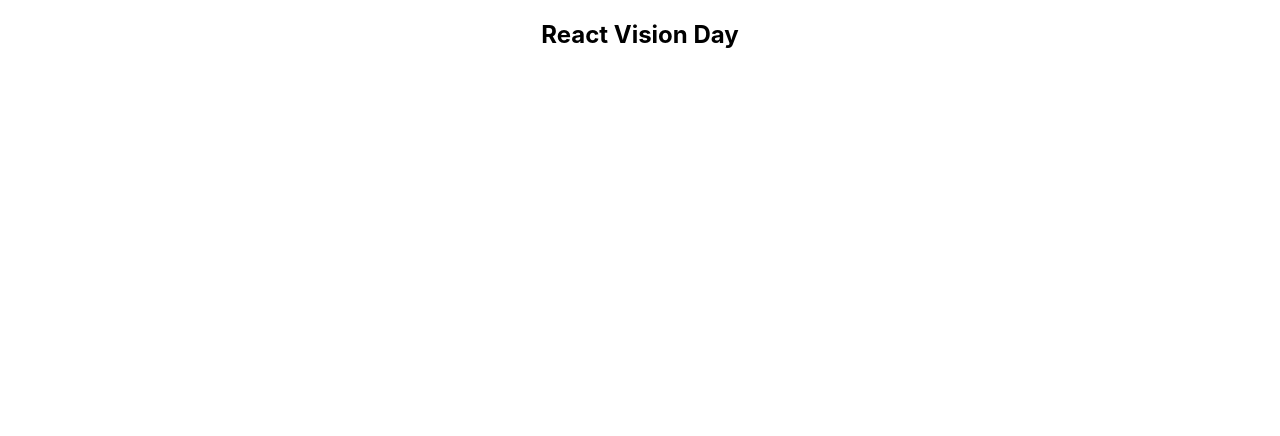
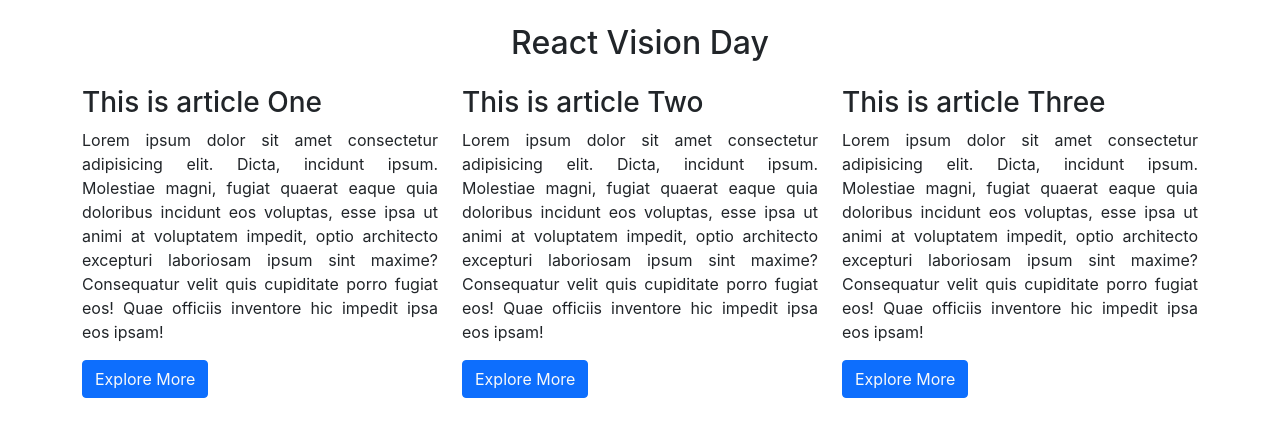
Before and after one commit to EmtiazHossainE2/milestone-8-react, a React (Create React App) app in the folder react-vision/: page / in a window 1280 px wide. Shown: the top 436 px of the page. Built offline with nearby package versions, Linux system fonts and the light colour scheme.

Commit message:
small blog create

```diff
--- a/react-vision/public/index.html
+++ b/react-vision/public/index.html
@@ -1,14 +1,12 @@
 <!DOCTYPE html>
 <html lang="en">
+
 <head>
   <meta charset="utf-8" />
   <link rel="icon" href="%PUBLIC_URL%/favicon.ico" />
   <meta name="viewport" content="width=device-width, initial-scale=1" />
   <meta name="theme-color" content="#000000" />
-    <meta
-      name="description"
-      content="Web site created using create-react-app"
-    />
+  <meta name="description" content="Web site created using create-react-app" />
   <link rel="apple-touch-icon" href="%PUBLIC_URL%/logo192.png" />
   <!--
       manifest.json provides metadata used when your web app is installed on a
@@ -24,8 +22,11 @@
       work correctly both with client-side routing and a non-root public URL.
       Learn how to configure a non-root public URL by running `npm run build`.
     -->
-    <title>React App</title>
+  <link href="https://cdn.jsdelivr.net/npm/bootstrap@5.0.2/dist/css/bootstrap.min.css" rel="stylesheet"
+    integrity="sha384-EVSTQN3/azprG1Anm3QDgpJLIm9Nao0Yz1ztcQTwFspd3yD65VohhpuuCOmLASjC" crossorigin="anonymous">
+  <title>React Vision</title>
 </head>
+
 <body>
   <noscript>You need to enable JavaScript to run this app.</noscript>
   <div id="root"></div>
@@ -40,4 +41,5 @@
       To create a production bundle, use `npm run build` or `yarn build`.
     -->
 </body>
+
 </html>
--- a/react-vision/src/App.js
+++ b/react-vision/src/App.js
@@ -1,14 +1,25 @@
 import React from 'react';
 import './App.css'
+import Article from './components/Article/Article';
+
+/*
+    ১. তুমি create react app দিয়ে রিএক্ট এর প্রজেক্ট বানাতে পারো কিনা
+    ২. JSX দিয়ে একটা div এর মধ্যে article ট্যাগ দিয়ে একটা ছোট ব্লগ টাইপের কিছু লিখতে পারো কিনা
+    ৩. তুমি css ক্লাস লিখবে যেটার নাম হবে blog তারপর তোমার JSX এর মধ্যে গিয়ে article ট্যাগ এর মধ্যে blog ক্লাস যোগ করবে।
+
+    ৪. তুমি জাভাস্ক্রিপ্ট অবজেক্ট দিয়ে স্টাইল article ট্যাগ এর মধ্যে একটা h2 এর মধ্যে কিছু স্টাইল দাও। মিনিমাম ৩টা স্টাইল দিব।
+
+    ৫. article ট্যাগ এর মধ্যে একটা প্যারাগ্রাফ ট্যাগ যোগ করো। তারপর inline স্টাইল সেখানে যোগ করো।
 
 
-//তুমি create react app দিয়ে রিএক্ট এর প্রজেক্ট বানাতে পারো কিনা
 
+
+ */
 const App = () => {
     return (
-        <div className='App'>
-            <h2>React Vision Day </h2>
-
+        <div >
+            <h2 className='text-center my-4'>React Vision Day </h2>
+            <Article></Article>
         </div>
     );
 };
--- /dev/null
+++ b/react-vision/src/components/Article/Article.css
@@ -0,0 +1,3 @@
+article p {
+    text-align: justify;
+  }
--- /dev/null
+++ b/react-vision/src/components/Article/Article.js
@@ -0,0 +1,37 @@
+import React from 'react';
+import './Article.css'
+
+const ArticleNum = ['One', 'Two', 'Three', 'Four', 'Five']
+const Article = () => {
+    return (
+        <div>
+            <div className="container">
+                <div className="row">
+                    <div className="col-md-4">
+                        <article>
+                            <h3>This is article {ArticleNum[0]}</h3>
+                            <p className='text-justify'>Lorem ipsum dolor sit amet consectetur adipisicing elit. Dicta, incidunt ipsum. Molestiae magni, fugiat quaerat eaque quia doloribus incidunt eos voluptas, esse ipsa ut animi at voluptatem impedit, optio architecto excepturi laboriosam ipsum sint maxime? Consequatur velit quis cupiditate porro fugiat eos! Quae officiis inventore hic impedit ipsa eos ipsam!</p>
+                            <button className="btn btn-primary "> <a href="http://google.com" target="_blank" rel="noopener noreferrer" className='text-light text-decoration-none'>Explore More</a></button>
+                        </article>
+                    </div>
+                    <div className="col-md-4">
+                        <article>
+                            <h3>This is article {ArticleNum[1]}</h3>
+                            <p className='text-justify'>Lorem ipsum dolor sit amet consectetur adipisicing elit. Dicta, incidunt ipsum. Molestiae magni, fugiat quaerat eaque quia doloribus incidunt eos voluptas, esse ipsa ut animi at voluptatem impedit, optio architecto excepturi laboriosam ipsum sint maxime? Consequatur velit quis cupiditate porro fugiat eos! Quae officiis inventore hic impedit ipsa eos ipsam!</p>
+                            <button className="btn btn-primary "> <a href="http://google.com" target="_blank" rel="noopener noreferrer" className='text-light text-decoration-none'>Explore More</a></button>
+                        </article>
+                    </div>
+                    <div className="col-md-4">
+                        <article>
+                            <h3>This is article {ArticleNum[2]}</h3>
+                            <p className='text-justify'>Lorem ipsum dolor sit amet consectetur adipisicing elit. Dicta, incidunt ipsum. Molestiae magni, fugiat quaerat eaque quia doloribus incidunt eos voluptas, esse ipsa ut animi at voluptatem impedit, optio architecto excepturi laboriosam ipsum sint maxime? Consequatur velit quis cupiditate porro fugiat eos! Quae officiis inventore hic impedit ipsa eos ipsam!</p>
+                            <button className="btn btn-primary "> <a href="http://google.com" target="_blank" rel="noopener noreferrer" className='text-light text-decoration-none'>Explore More</a></button>
+                        </article>
+                    </div>
+                </div>
+            </div>
+        </div>
+    );
+};
+
+export default Article;
```
Also changed, not shown: react-vision/src/App.css (line endings or trailing spaces). Lines whose indentation alone changed are shown as unchanged.
